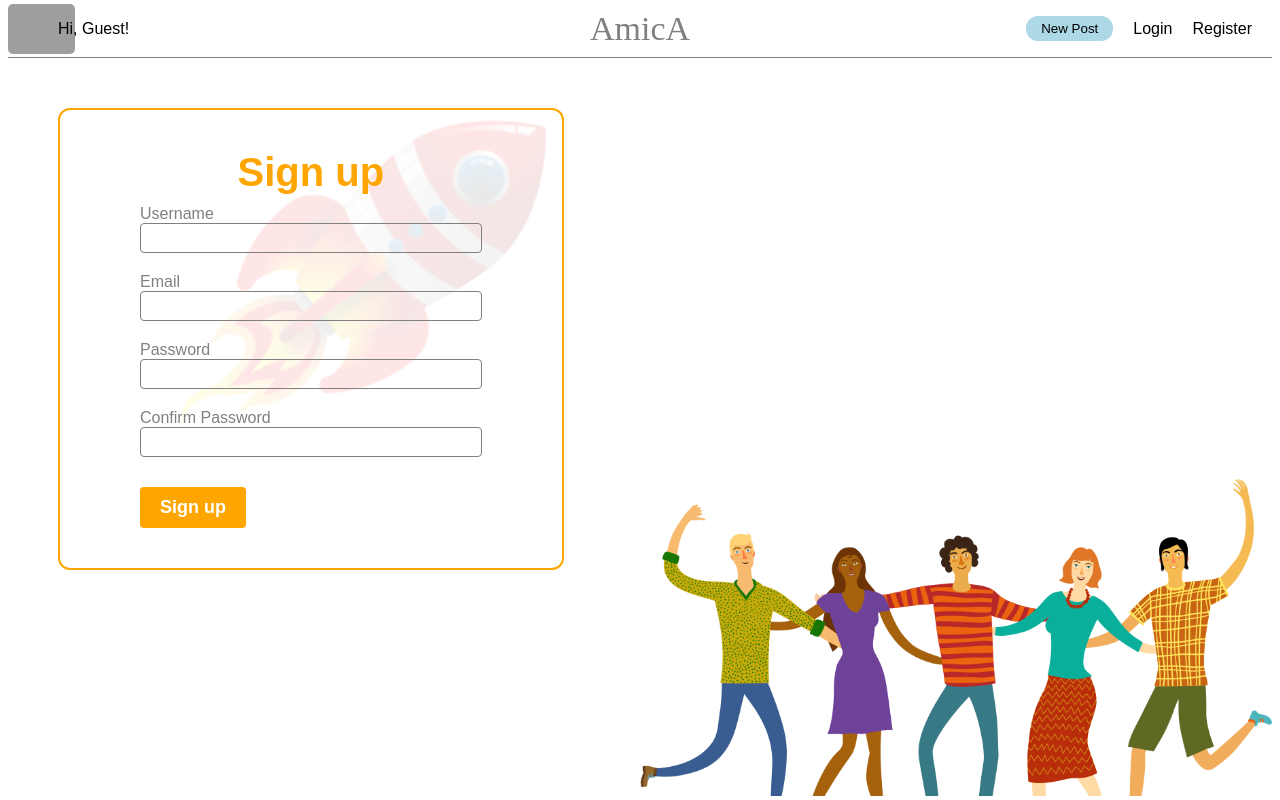
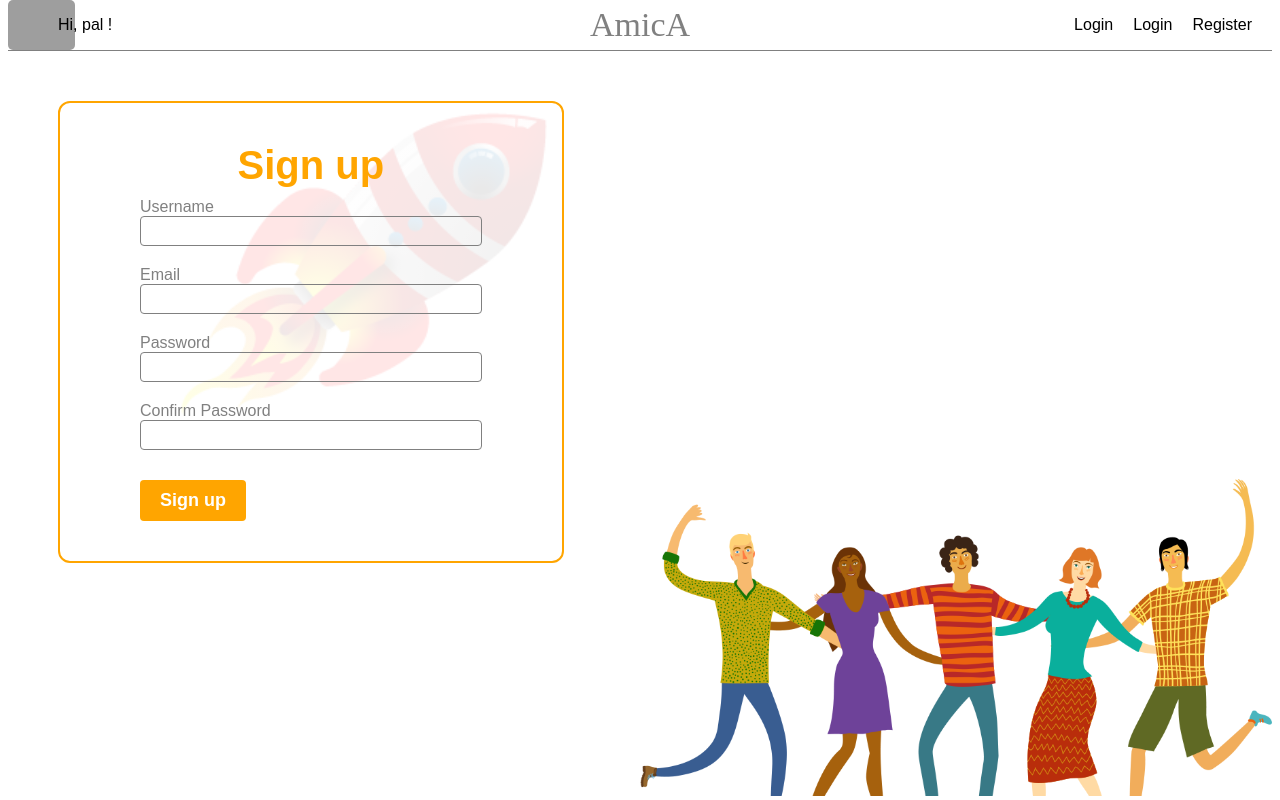
Before and after one commit to EvgeniJD/react-pet-my-pet, a React (Create React App) app: page /user/register in a window 1280 px wide. Built offline with nearby package versions, Linux system fonts and the light colour scheme; grey boxes are pictures that could not be loaded; a web font is replaced by a local one.

Commit message:
implement simple authentication

```diff
--- a/package.json
+++ b/package.json
@@ -8,6 +8,7 @@
     "@testing-library/user-event": "^12.1.10",
     "formik": "^2.2.6",
     "react": "^17.0.2",
+    "react-cookie": "^4.0.3",
     "react-dom": "^17.0.2",
     "react-router-dom": "^5.2.0",
     "react-scripts": "4.0.3",
--- a/src/App.js
+++ b/src/App.js
@@ -1,33 +1,39 @@
 import { useState } from 'react';
 import { Switch, Route } from 'react-router-dom';
 import Header from './components/Header';
+import About from './components/About';
 import Posts from './components/Posts';
 import Login from './components/User/Login';
 import Register from './components/User/Register';
 import Profile from './components/User/Profile';
 
-import UserContext from './contexts/UserContext';
+import IsAuth from './hoc/IsAuth';
+import AuthContext from './contexts/AuthContext';
 
 import './App.css';
 
 function App() {
+
+  const [userData, setUserData] = useState(null);
   const [isInAddPostMode, setIsInAddPostMode] = useState(false);
+
   function addPostChangeMode() {
     setIsInAddPostMode((oldValue) => !oldValue);
   }
 
   return (
     <div className="App">
-      <UserContext.Provider value={{}}>
+      <AuthContext.Provider value={[userData, setUserData]}>
         <Header onAddPostBtnClickHandler={addPostChangeMode} />
 
         <Switch>
           <Route path="/" render={() => <Posts isInAddPostMode={isInAddPostMode} onCancelAddPost={addPostChangeMode} />} exact />
-          <Route path="/user/login" component={Login} />
-          <Route path="/user/register" component={Register} />
-          <Route path="/user/profile/:id" component={Profile} />
+          <Route path="/about" component={About} />
+          <Route path="/user/login" component={IsAuth(Login)} />
+          <Route path="/user/register" component={IsAuth(Register)} />
+          <Route path="/user/profile/:id" component={IsAuth(Profile)} />
         </Switch>
-      </UserContext.Provider>
+      </AuthContext.Provider>
     </div>
   );
 }
--- /dev/null
+++ b/src/components/About/index.js
@@ -0,0 +1 @@
+export {default} from './About';
--- a/src/components/Header/Header.js
+++ b/src/components/Header/Header.js
@@ -1,8 +1,12 @@
+import { useContext } from 'react';
+import UserContext from '../../contexts/AuthContext';
 import { Link } from 'react-router-dom';
 import Button from '../../components/Shared/Button';
 import './Header.css';
 
 function Header({ onAddPostBtnClickHandler }) {
+
+    const [ userData ] = useContext(UserContext);
 
     return (
         <header className="header">
@@ -10,17 +14,18 @@ function Header({ onAddPostBtnClickHandler }) {
                 <div className="header-user-image">
                     <img src="https://www.dailymoss.com/wp-content/uploads/2019/08/funny-profile-pic59.jpg" alt="" />
                 </div>
-                <p className="header-user-name">Hi, Guest!</p>
+                <p className="header-user-name">{userData ? `Hi, ${userData.username} !` : "Hi, pal !"}</p>
             </Link>
 
             <Link to="/" className="header-logo">AmicA</Link>
 
             <ul className="header-ul">
-                <li className="header-ul-add-post">
+                {userData && <li className="header-ul-add-post">
                    <Button type="button" view="round blue" onClick={onAddPostBtnClickHandler}>New Post</Button>
-                </li>
+                </li>}
+                {!userData && <li><Link to="/user/login">Login</Link></li>}
                 <li><Link to="/user/login">Login</Link></li>
-                <li><Link to="/user/register">Register</Link></li>
+                {!userData && <li><Link to="/user/register">Register</Link></li>}
             </ul>
         </header>
     )
--- a/src/components/Posts/Posts.js
+++ b/src/components/Posts/Posts.js
@@ -1,4 +1,6 @@
 // import { useState, useEffect } from 'react';
+import { useContext } from 'react';
+import UserContext from '../../contexts/AuthContext';
 import useFetch from '../../hooks/useFetch';
 import Post from './Post';
 import AddPost from './AddPost';
@@ -7,6 +9,8 @@ import postsService from '../../services/posts';
 function Posts({ isInAddPostMode, onCancelAddPost }) {
 
     // const [ posts, setPosts ] = useState([]);
+    const [ userData ] = useContext(UserContext);
+    console.log("User Data From / : ", userData);
 
     const [posts] = useFetch(postsService.getAll, []);
     // console.log('Posts is: ', posts);
--- a/src/components/User/Login/Login.js
+++ b/src/components/User/Login/Login.js
@@ -1,3 +1,6 @@
+import { useContext } from 'react';
+import AuthContext from '../../../contexts/AuthContext';
+
 import { Formik, Form } from 'formik';
 import * as Yup from 'yup';
 
@@ -11,6 +14,8 @@ import TextField from '../TextField';
 function Login({
     history
 }) {
+
+    const [, setUserData] = useContext(AuthContext);
 
     const validate = Yup.object({
         email: Yup.string()
@@ -32,10 +37,12 @@ function Login({
 
             onSubmit={values => {
                 userService.login(values)
-                    .then(userData => {
-                        console.log("Userdata: ", userData);
+                    .then(data => {
+                        console.log("Userdata: ", data);
 
                         history.push('/');
+                        setUserData(data);
+
                     })
                     .catch(e => console.log('Login error: ', e.message))
             }}
--- a/src/contexts/UserContext.js
+++ b/src/contexts/AuthContext.js
@@ -1,4 +1,4 @@
-import React, { useContext } from 'react';
+import React from 'react';
 
 const UserContext = React.createContext();
 
--- /dev/null
+++ b/src/hoc/IsAuth.js
@@ -0,0 +1,34 @@
+import { useContext } from 'react';
+import { Redirect } from 'react-router-dom';
+import AuthContext from '../contexts/AuthContext';
+
+function IsAuth(InnerComponent) {
+
+    function OuterComponent(props) {
+
+        const [userData] = useContext(AuthContext);
+
+        const { location } = props;
+        const currentPath = location.pathname;
+
+        const isAuthNeeded = !(currentPath === '/user/login' || currentPath === '/user/register');
+        const isUserAuthenticated = Boolean(userData);
+
+        console.log(isAuthNeeded);
+        console.log(isUserAuthenticated);
+
+        if ((isAuthNeeded && isUserAuthenticated) || (!isAuthNeeded && !isUserAuthenticated)) {
+            return <InnerComponent {...props} />
+        } else if (!isAuthNeeded && isUserAuthenticated) {
+            return <Redirect to="/" />
+        } else if (isAuthNeeded && !isUserAuthenticated) {
+            return <Redirect to="/user/login" />
+        }
+
+    }
+
+    return OuterComponent;
+
+}
+
+export default IsAuth;
```
Also changed, not shown: src/components/About/About.css (added), src/components/About/About.js (added), 2 other files (tests, documents, lock files or other folders).
